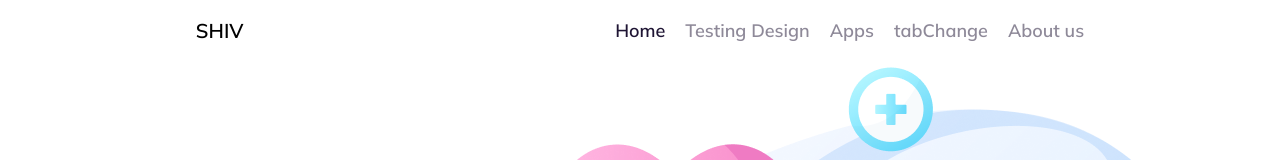
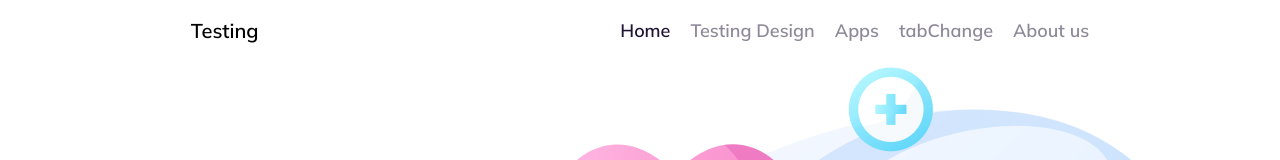
Before and after one commit to shivlahejat/design-practice, a Next.js app: page / in a window 1280 px wide. Shown: the top 160 px of the page. Built offline with nearby package versions, Linux system fonts and the light colour scheme; a web font is replaced by a local one.

Commit message:
Update NavBar.js

```diff
--- a/src/imports/NavBar.js
+++ b/src/imports/NavBar.js
@@ -17,7 +17,7 @@ const NavBar = () => {
     <>
       <HeaderContainer>
         <NavContainer>
-          <NavBrand href="/">SHIV</NavBrand>
+          <NavBrand href="/">Testing</NavBrand>
           <NavLinkDesktop>
             <NavLink active={router.pathname === "/"}>
               <Link href="/">Home</Link>
```
